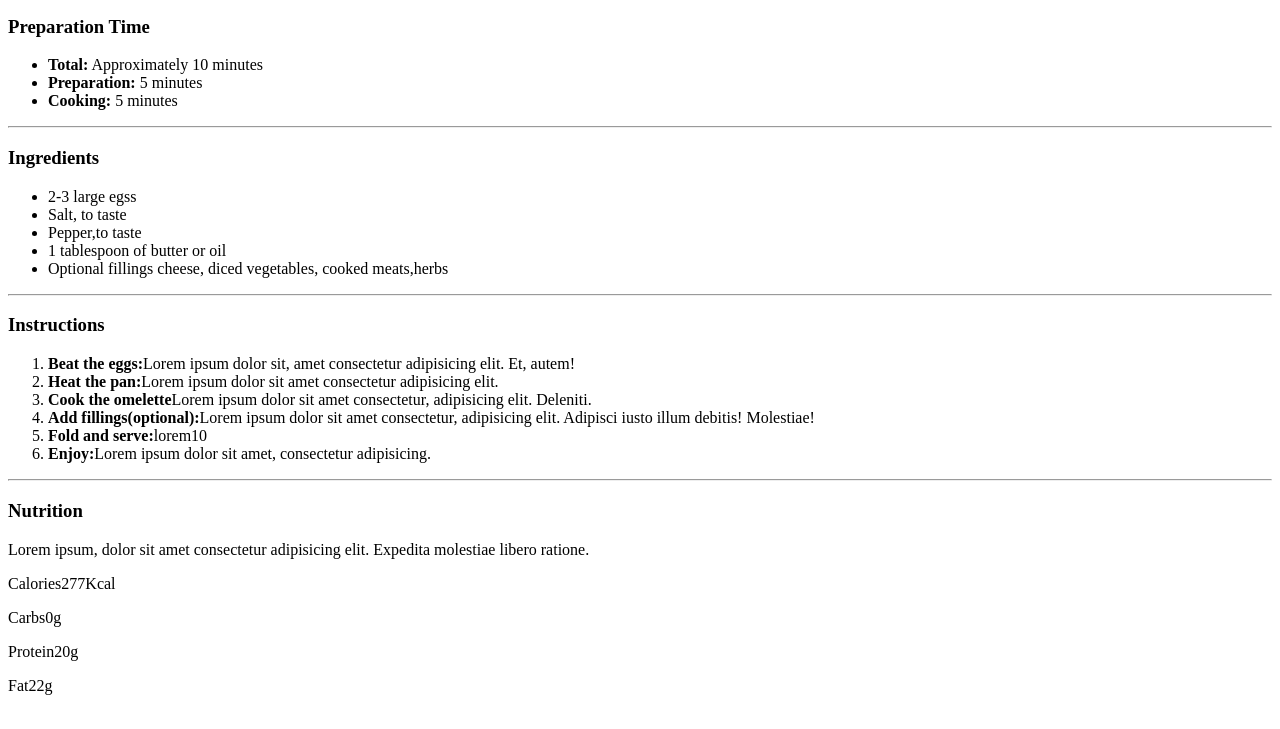
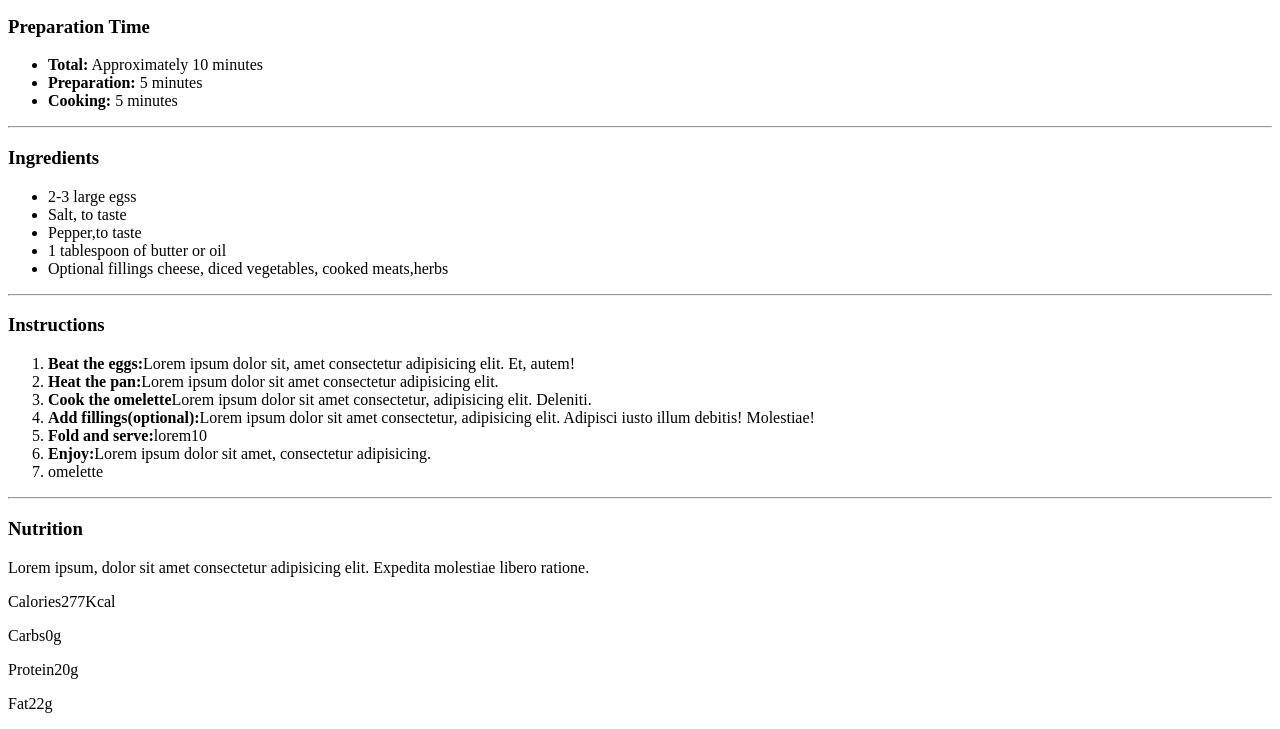
Before and after one commit to fernandokelly/proyecto-web, a plain HTML site: page index.html in a window 1280 px wide. Shown: the part 793-1522 px from the top of the page. Drawn offline with Linux system fonts and the light colour scheme.

Commit message:
add item list

```diff
--- a/index.html
+++ b/index.html
@@ -8,7 +8,7 @@
 </head>
 
 <body>
-    <!-- Contenedor principal -->
+    <!-- Contenedor principal body-->
     <article>
         <img src="./assets/images/omelettejpg.webp" alt="imagen de omelette">
         <h2>Simple Omelette Recipe</h2>
@@ -44,6 +44,7 @@
                 Adipisci iusto illum debitis! Molestiae!</li>
             <li><strong>Fold and serve:</strong>lorem10</li>
             <li><strong>Enjoy:</strong>Lorem ipsum dolor sit amet, consectetur adipisicing.</li>
+            <li>omelette</li>
         </ol>
         <hr>
         <h3>Nutrition</h3>
```
